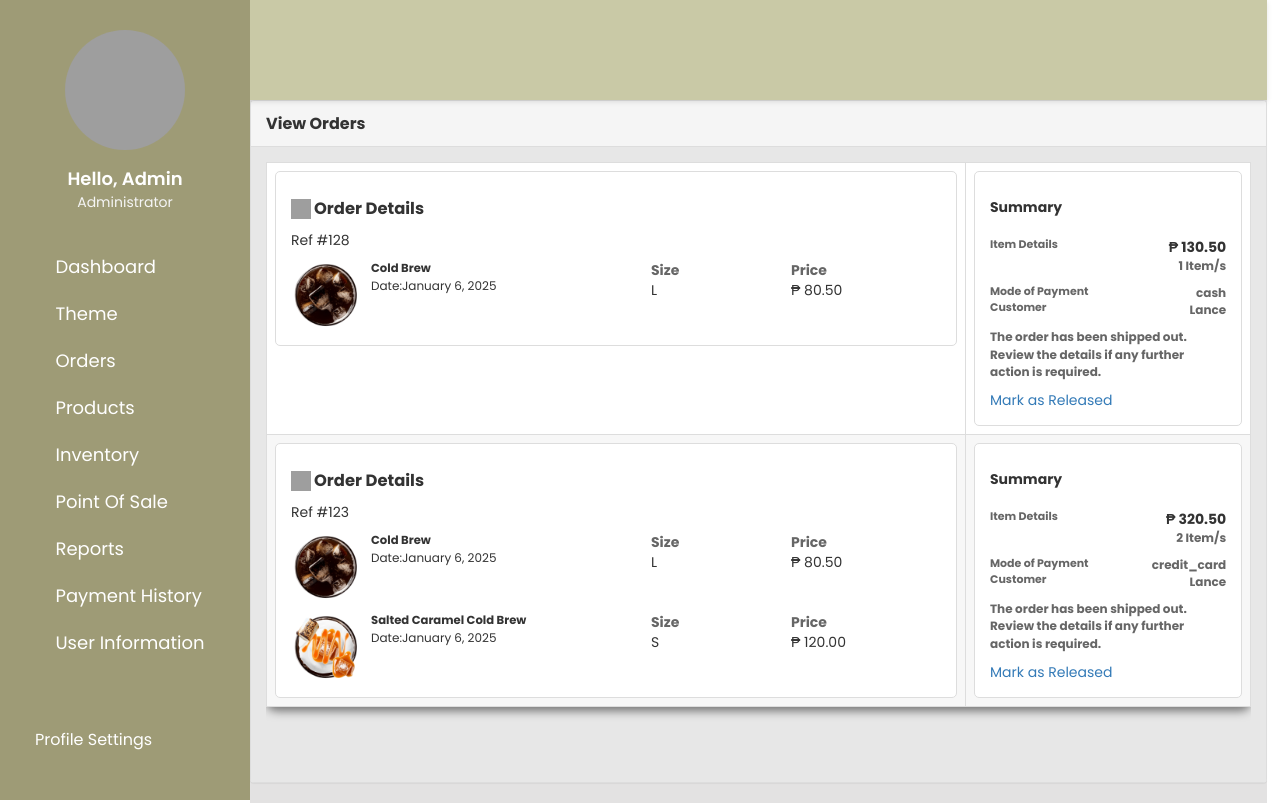
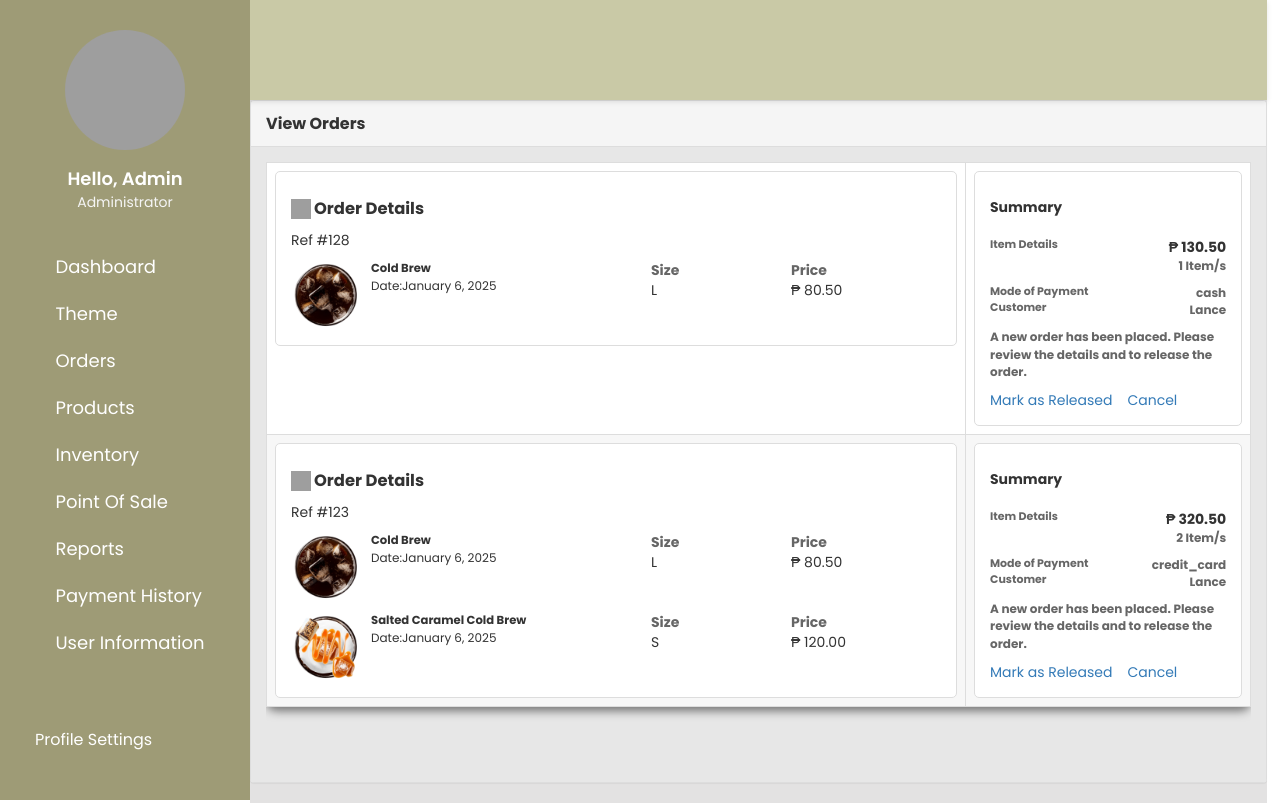
Before and after one commit to Pietro2031/project, a PHP site: page /project/admin.php?view_order in a window 1280 px wide. Run offline with PHP 8.4, Linux system fonts and the light colour scheme; a user stored in the database is signed in; data comes from the database, SQL or seed files in the repository; grey boxes are pictures that could not be loaded.

Commit message:
update view_orders.php

```diff
--- a/view_orders.php
+++ b/view_orders.php
@@ -142,19 +142,12 @@ $run_pro = mysqli_query($conn, $get_pro);
                                                     <p class="text2"><?= $CustomerName ?></p>
                                                 </div>
                                             </div>
-                                            <?php if ($status == -1) : ?>
-                                                <p class="text3">The order is ready for shipment. Please review the details and confirm the shipment or release the order.</p>
-                                                <div class="div3">
-                                                    <a href="update_status.php?status=0&orderid=<?php echo $order_id; ?>" style="color: #337ab7; text-decoration: none;">Ship Out</a>
-                                                    <a href="update_status.php?status=-2&orderid=<?php echo $order_id; ?>" style="color: #337ab7; text-decoration: none;">Cancel</a>
-                                                </div>
-                                            <?php elseif ($status == 0) : ?>
-                                                <p class="text3">The order has been shipped out. Review the details if any further action is required.</p>
+                                            <?php if ($status == 0) : ?>
+                                                <p class="text3">A new order has been placed. Please review the details and to release the order.</p>
                                                 <div class="div3">
                                                     <a href="update_status.php?status=2&orderid=<?php echo $order_id; ?>" style="color: #337ab7; text-decoration: none;">Mark as Released</a>
+                                                    <a href="update_status.php?status=3&orderid=<?php echo $order_id; ?>" style="color: #337ab7; text-decoration: none;">Cancel</a>
                                                 </div>
-                                            <?php elseif ($status == 1) : ?>
-                                                <p class="text3">The order has been released. No further action required at this time.</p>
                                             <?php else : ?>
                                                 <p class="text3">The status of this order is not applicable for this section.</p>
                                             <?php endif; ?>
```
